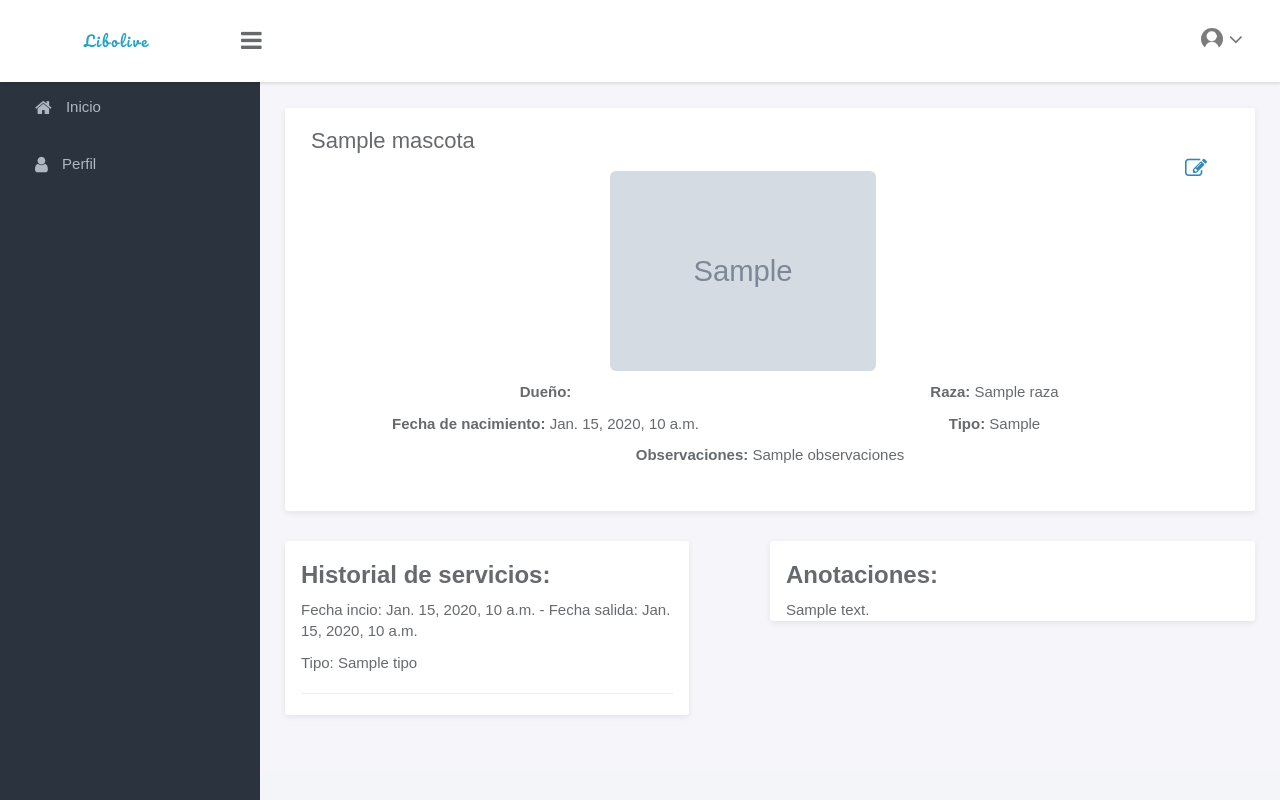
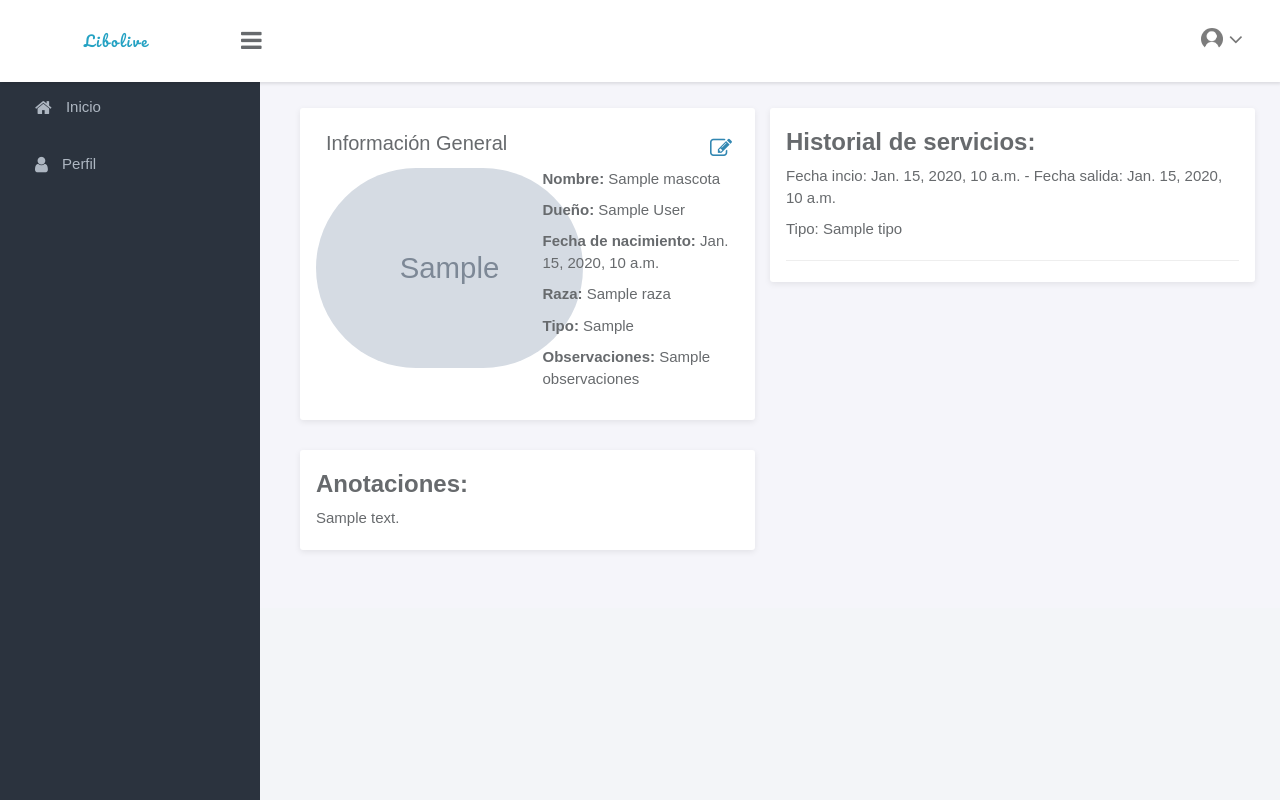
Before and after one commit to hernandavidc/plataforma, a Django app: template pets/templates/pets/mascota_detail.html in a window 1280 px wide. Run offline with Django 3.2, Linux system fonts and the light colour scheme; the template is opened without the code that fills it: most values are stand-ins (such as "Sample title", 1, 10 or a date in 2020); grey boxes marked "Sample" are stand-in pictures; parts of the project's set-up code (start-up, migrations or seed data) failed here and were passed over; some libraries are stand-ins or nearby versions.

Commit message:
rr diseño

```diff
--- a/pets/templates/pets/list_pet_vet.html
+++ b/pets/templates/pets/list_pet_vet.html
@@ -19,7 +19,7 @@
                   <td>{{ mascota.raza }}</td>
                   <td>{{ mascota.fechaDeNacimiento }}</td>
                   <td>{{ mascota.observaciones }}</td>
-                  <td><a href="{% url 'mascota_update' mascota.id %}"><i class="fa fa-folder"></i></a></td>
+                  <td><a href="{% url 'mascota_detail' mascota.id %}"><i class="fa fa-folder"></i></a></td>
               </tr>
           </tbody>
       {% endfor %}
--- a/pets/templates/pets/mascota_detail.html
+++ b/pets/templates/pets/mascota_detail.html
@@ -1,40 +1,57 @@
 {% extends 'base.html' %}
 {% load static %}
-{% block title %}{{mascota.nombre}}
-<ul class="nav navbar-nav navbar-right">
+{% block title %}
+{% endblock %}
+{% block content %}
+<style>.panel.panel-headline{display:none;}img#foto{border-radius: 1000px;}</style>
+{% endblock %}
+{% block contentNext %}
+<div class="col-md-6 col-sm-12">
+    <div class="col-sm-12 panel" style="padding:20px 0;">
+        <p style="padding: 0 25px;
+    font-size: 20px;">Información General</p>
+        <ul class="nav navbar-nav navbar-right" style="    position: absolute;
+        right: 0;
+        top: 0;z-index:1000;">
     <li class="nav-item">
         <a class="nav-link active" href="{% url 'mascota_update' mascota.id %}"><i class="fa fa-pencil-square-o" aria-hidden="true"></i></a>
     </li>
     </ul>
-{% endblock %}
-{% block content %}
+    <div class="col-md-6 col-sm-12">
     {% if mascota.avatar %}
         <p class="text-center">
-        <img src="{{mascota.avatar.url}}" height="200" class="mx-auto d-block img-rounded imagen">
+            <img id="foto" src="{{mascota.avatar.url}}" height="200" class="mx-auto d-block img-rounded imagen">
         </p>
     {% else %}
         <p class="text-center">
-        <img src="{% static 'registration/img/no-avatar-pet.png' %}" height="150" class=" img-fluid img-rounded imagen">
+            <img id="foto" src="{% static 'registration/img/no-avatar-pet.png' %}" height="150" class=" img-fluid img-rounded imagen">
         </p>
     {% endif %}
+    </div>
     <div class="col-md-6 col-sm-12">
-<p  class="text-center"><b>Dueño:</b>
-{% if user.first_name or user.last_name %}
-    {{user.first_name}} {{user.last_name}}
+        <p  class=""><b>Nombre:</b>  {{mascota.nombre}}</p>
+        <p  class=""><b>Dueño:</b>
+        {% if mascota.dueno.first_name or mascota.dueno.last_name %}
+            {{mascota.dueno.first_name}} {{mascota.dueno.last_name}}
         {% else %}
-    {{user.username}}
+            {{mascota.dueno.username}}
         {% endif %}
         </p>
-<p class="text-center"><b>Fecha de nacimiento:</b> {{mascota.fechaDeNacimiento}}</p>
+        <p class=""><b>Fecha de nacimiento:</b> {{mascota.fechaDeNacimiento}}</p>
+        <p class=""><b>Raza: </b> {{mascota.raza}}</p>
+        <p class=""><b>Tipo: </b> {{mascota.get_tipo_display}}</p>
+        <p class=""><b>Observaciones: </b> {{mascota.observaciones}}</p>
     </div>
-<div class="col-md-6 col-sm-12">
-    <p class="text-center"><b>Raza: </b> {{mascota.raza}}</p>
-    <p class="text-center"><b>Tipo: </b> {{mascota.get_tipo_display}}</p>
     </div>
-<p class="text-center"><b>Observaciones: </b> {{mascota.observaciones}}</p>
-{% endblock %}
-{% block contentNext %}
-<div class="panel col-md-5 col-sm-12">
+<div class="panel col-sm-12" style="padding-bottom:20px;">
+<h3><b>Anotaciones:</b></h3>
+    {% for anotacion in mascota.get_anotaciones.all %}
+        {{ anotacion.texto}}
+        <br>
+    {% endfor %}
+</div>
+</div>
+<div class="panel col-md-6 col-sm-12">
 <h3><b>Historial de servicios:</b></h3>
 {% for servicio in mascota.get_servicios.all %}
     <p>Fecha incio: {{servicio.fechaInicio}} - Fecha salida: {{servicio.fechaFin}}</p>
@@ -42,13 +59,6 @@
     <hr>
 {% endfor %}
 </div>
-<div class="panel col-md-6 col-md-offset-1 col-sm-12">
-<h3><b>Anotaciones:</b></h3>
-{% for anotacion in mascota.get_anotaciones.all %}
-    {{ anotacion.texto}}
-    <br>
-{% endfor %}
-</div>
 {% endblock %}
 {% block Js %}
 {% endblock %}
```
Also changed, not shown: pets/views.py (+24 -24 lines). Lines whose indentation alone changed are shown as unchanged.
